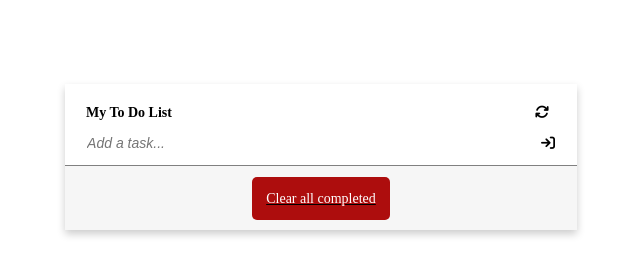
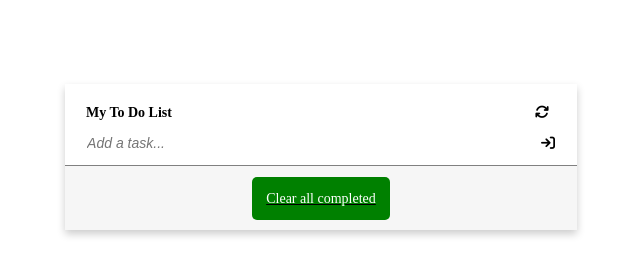
Before and after one commit to Ogaga01/My_To-Do-List, a website built with webpack: page src/index.html in a window 1280 px wide. Shown: the whole page, without its empty margins (319-959 px from the left). Built offline with nearby package versions, Linux system fonts and the light colour scheme; files whose address does not match are found by name.

Commit message:
Modify styling

```diff
--- a/src/style.css
+++ b/src/style.css
@@ -103,7 +103,7 @@ html {
 }
 
 .button {
-  background-color: #ad0d0d;
+  background-color: green;
   color: #fff;
   padding: 1rem;
   border-radius: 5px;
```
